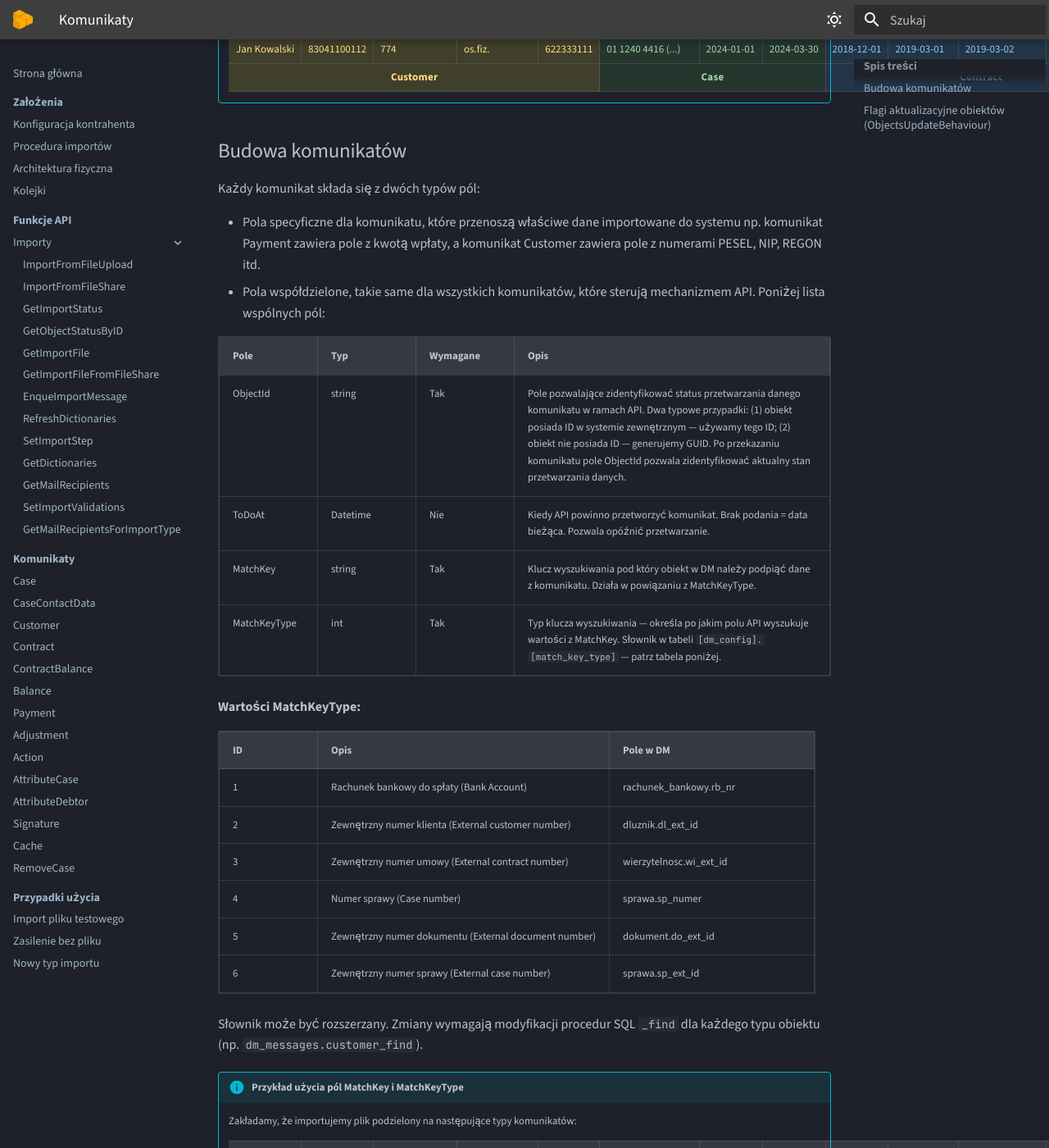
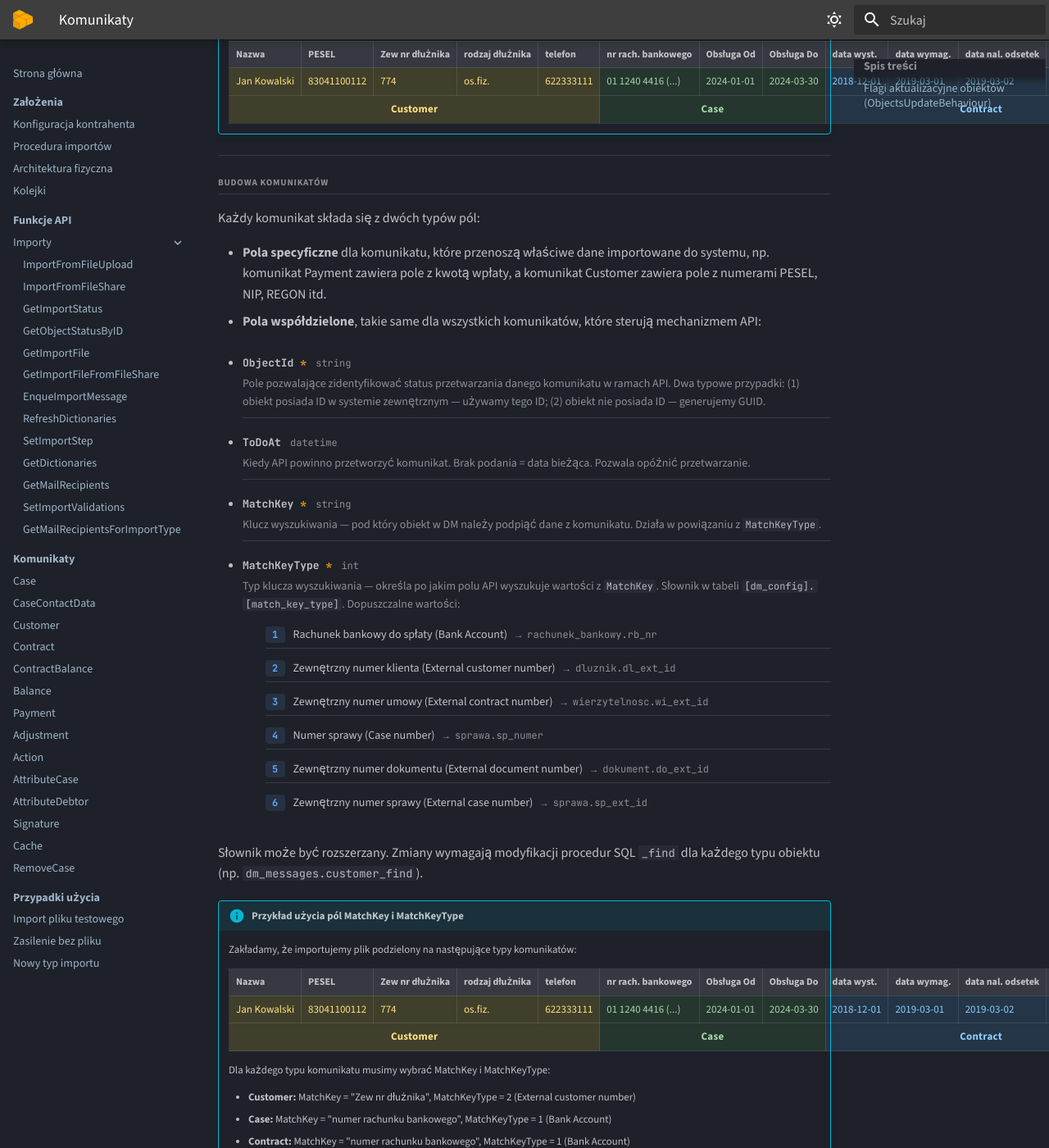
Before and after one commit to oskar-bialek-bakk/intrum-integration-api-docs, an MkDocs documentation site: the page built from docs/komunikaty/index.md, in a window 1280 px wide and 1400 px high, scrolled down 794 px. Shown: the whole window at 82% size. Built offline with MkDocs 1.6.1 and Material for MkDocs 9.7.7, drawn with Linux system fonts in a browser that asks for light colours; some of the changed text lies outside the part shown.

Commit message:
Sync integration-api docs from murtni

```diff
--- a/docs/komunikaty/index.md
+++ b/docs/komunikaty/index.md
@@ -2,10 +2,13 @@
 title: "Komunikaty"
 ---
 
+<div class="api-section" markdown>
+<div class="api-section-title">Tryby importu danych</div>
+
 Dane do systemu DEBT Manager importowane są za pomocą komunikatów. Komunikaty mogą być przekazywane do API w dwóch trybach:
 
--   **Samodzielne komunikat** - w dowolnym momencie można zasilić API komunikatem, który zmodyfikuje wybrane dane w systemie np. system zewnętrzny przekazuje do DM pojedyncze wpłaty (brak jednego pliku ze wszystkimi wpłatami) poprzez przekazanie do API pojedynczego komunikatu typu Payment
--   **Pliki importowe, dzielone na komunikaty** - tryb importowania plików polega na przyjęciu przez API pliku danego typu importu, a następnie walidacji poprawności danych w pliku i podzieleniu danych z pliku na komunikaty, którymi zasilane jest API
+-   **Samodzielny komunikat** — w dowolnym momencie można zasilić API komunikatem, który zmodyfikuje wybrane dane w systemie, np. system zewnętrzny przekazuje do DM pojedyncze wpłaty poprzez przekazanie do API pojedynczego komunikatu typu Payment.
+-   **Pliki importowe, dzielone na komunikaty** — tryb importowania plików polega na przyjęciu przez API pliku danego typu importu, a następnie walidacji poprawności danych w pliku i podzieleniu danych z pliku na komunikaty, którymi zasilane jest API.
 
 !!! info "Przykład importu danych z pliku"
 
@@ -53,30 +56,72 @@ Dane do systemu DEBT Manager importowane są za pomocą komunikatów. Komunikaty
     </tr>
     </table>
 
-## Budowa komunikatów
+</div>
+
+---
+
+<div class="api-section" markdown>
+<div class="api-section-title">Budowa komunikatów</div>
 
 Każdy komunikat składa się z dwóch typów pól:
 
--   Pola specyficzne dla komunikatu, które przenoszą właściwe dane importowane do systemu np. komunikat Payment zawiera pole z kwotą wpłaty, a komunikat Customer zawiera pole z numerami PESEL, NIP, REGON itd.
--   Pola współdzielone, takie same dla wszystkich komunikatów, które sterują mechanizmem API. Poniżej lista wspólnych pól:
+-   **Pola specyficzne** dla komunikatu, które przenoszą właściwe dane importowane do systemu, np. komunikat Payment zawiera pole z kwotą wpłaty, a komunikat Customer zawiera pole z numerami PESEL, NIP, REGON itd.
+-   **Pola współdzielone**, takie same dla wszystkich komunikatów, które sterują mechanizmem API:
 
-| Pole | Typ | Wymagane | Opis |
-| --- | --- | --- | --- |
-| ObjectId | string | Tak | Pole pozwalające zidentyfikować status przetwarzania danego komunikatu w ramach API. Dwa typowe przypadki: (1) obiekt posiada ID w systemie zewnętrznym — używamy tego ID; (2) obiekt nie posiada ID — generujemy GUID. Po przekazaniu komunikatu pole ObjectId pozwala zidentyfikować aktualny stan przetwarzania danych. |
-| ToDoAt | Datetime | Nie | Kiedy API powinno przetworzyć komunikat. Brak podania = data bieżąca. Pozwala opóźnić przetwarzanie. |
-| MatchKey | string | Tak | Klucz wyszukiwania pod który obiekt w DM należy podpiąć dane z komunikatu. Działa w powiązaniu z MatchKeyType. |
-| MatchKeyType | int | Tak | Typ klucza wyszukiwania — określa po jakim polu API wyszukuje wartości z MatchKey. Słownik w tabeli `[dm_config].[match_key_type]` — patrz tabela poniżej. |
-
-**Wartości MatchKeyType:**
-
-| ID | Opis | Pole w DM |
-| --- | --- | --- |
-| 1 | Rachunek bankowy do spłaty (Bank Account) | rachunek\_bankowy.rb\_nr |
-| 2 | Zewnętrzny numer klienta (External customer number) | dluznik.dl\_ext\_id |
-| 3 | Zewnętrzny numer umowy (External contract number) | wierzytelnosc.wi\_ext\_id |
-| 4 | Numer sprawy (Case number) | sprawa.sp\_numer |
-| 5 | Zewnętrzny numer dokumentu (External document number) | dokument.do\_ext\_id |
-| 6 | Zewnętrzny numer sprawy (External case number) | sprawa.sp\_ext\_id |
+<ul class="param-list">
+  <li>
+    <span class="param-name required">ObjectId</span>
+    <span class="param-type">string</span>
+    <span class="param-desc">Pole pozwalające zidentyfikować status przetwarzania danego komunikatu w ramach API. Dwa typowe przypadki: (1) obiekt posiada ID w systemie zewnętrznym — używamy tego ID; (2) obiekt nie posiada ID — generujemy GUID.</span>
+  </li>
+  <li>
+    <span class="param-name">ToDoAt</span>
+    <span class="param-type">datetime</span>
+    <span class="param-desc">Kiedy API powinno przetworzyć komunikat. Brak podania = data bieżąca. Pozwala opóźnić przetwarzanie.</span>
+  </li>
+  <li>
+    <span class="param-name required">MatchKey</span>
+    <span class="param-type">string</span>
+    <span class="param-desc">Klucz wyszukiwania — pod który obiekt w DM należy podpiąć dane z komunikatu. Działa w powiązaniu z <code>MatchKeyType</code>.</span>
+  </li>
+  <li>
+    <span class="param-name required">MatchKeyType</span>
+    <span class="param-type">int</span>
+    <span class="param-desc">Typ klucza wyszukiwania — określa po jakim polu API wyszukuje wartości z <code>MatchKey</code>. Słownik w tabeli <code>[dm_config].[match_key_type]</code>. Dopuszczalne wartości:</span>
+    <ul class="mk-values">
+      <li>
+        <span class="mk-id">1</span>
+        <span class="mk-label">Rachunek bankowy do spłaty (Bank Account)</span>
+        <span class="mk-field">→ rachunek_bankowy.rb_nr</span>
+      </li>
+      <li>
+        <span class="mk-id">2</span>
+        <span class="mk-label">Zewnętrzny numer klienta (External customer number)</span>
+        <span class="mk-field">→ dluznik.dl_ext_id</span>
+      </li>
+      <li>
+        <span class="mk-id">3</span>
+        <span class="mk-label">Zewnętrzny numer umowy (External contract number)</span>
+        <span class="mk-field">→ wierzytelnosc.wi_ext_id</span>
+      </li>
+      <li>
+        <span class="mk-id">4</span>
+        <span class="mk-label">Numer sprawy (Case number)</span>
+        <span class="mk-field">→ sprawa.sp_numer</span>
+      </li>
+      <li>
+        <span class="mk-id">5</span>
+        <span class="mk-label">Zewnętrzny numer dokumentu (External document number)</span>
+        <span class="mk-field">→ dokument.do_ext_id</span>
+      </li>
+      <li>
+        <span class="mk-id">6</span>
+        <span class="mk-label">Zewnętrzny numer sprawy (External case number)</span>
+        <span class="mk-field">→ sprawa.sp_ext_id</span>
+      </li>
+    </ul>
+  </li>
+</ul>
 
 Słownik może być rozszerzany. Zmiany wymagają modyfikacji procedur SQL `_find` dla każdego typu obiektu (np. `dm_messages.customer_find`).
 
@@ -109,6 +154,10 @@ Słownik może być rozszerzany. Zmiany wymagają modyfikacji procedur SQL `_fin
     -   **Contract:** MatchKey = "numer rachunku bankowego", MatchKeyType = 1 (Bank Account)
 
     Gdy numer może się powtarzać pomiędzy portfelami, warto rozszerzyć MatchKey o id kontrahenta lub portfela, np. `774_12_333` (12 = ko\_id, 333 = uko\_id).
+
+</div>
+
+---
 
 ## Flagi aktualizacyjne obiektów (ObjectsUpdateBehaviour)
 
```
Also changed, not shown: docs/komunikaty/attribute-case.md (+1 -1 lines), docs/komunikaty/case-contact-data.md (+1 -1 lines).
